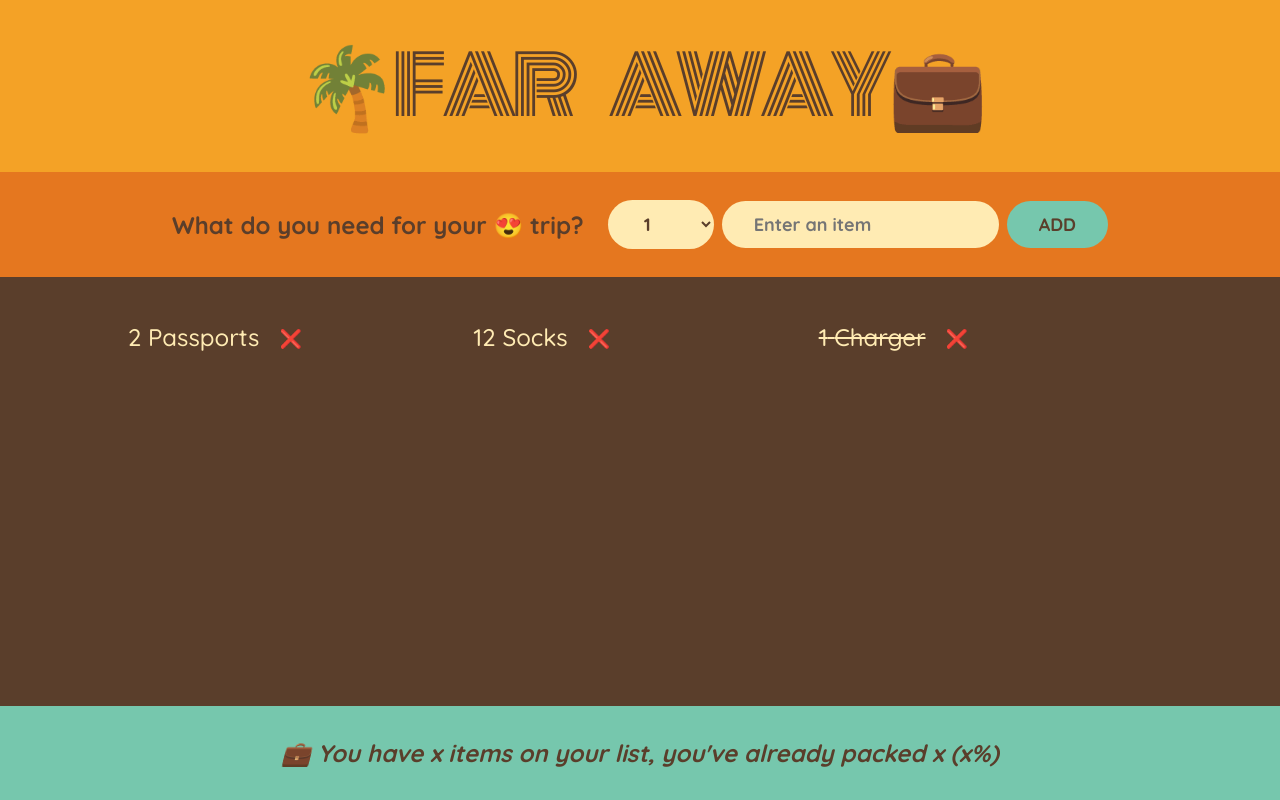
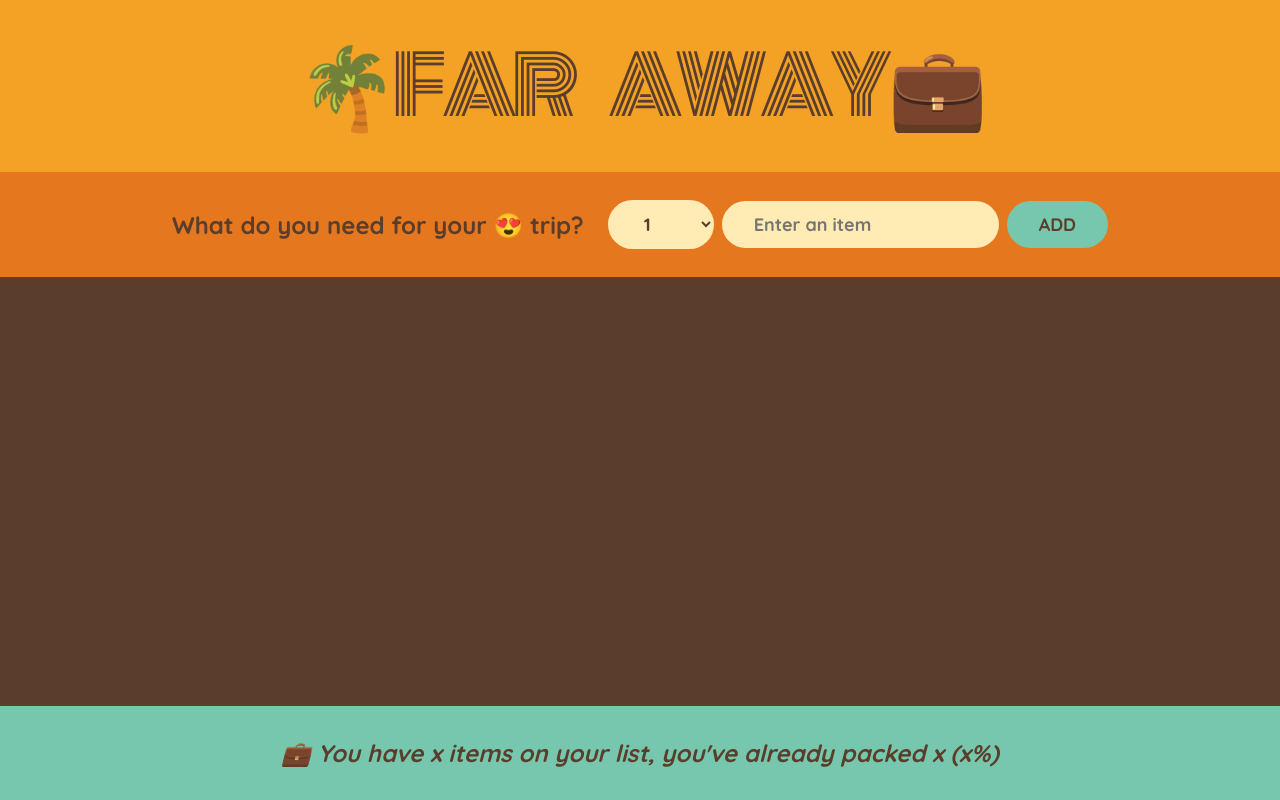
Before and after one commit to Charles-Rocke/Travel-App, a React (Create React App) app: page / in a window 1280 px wide. Built offline with nearby package versions, Linux system fonts and the light colour scheme.

Commit message:
Lifted State to parent component

```diff
--- a/src/App.js
+++ b/src/App.js
@@ -5,24 +5,32 @@
   { id: 3, description: "Charger", quantity: 1, packed: true },
 ];
 
+// default App component
 export default function App() {
+  // moved ites state up from form
+  const [items, setItems] = useState([]);
+  // handle add items
+  function handleAddItems(item) {
+    setItems((items) => [...items, item]);
+  }
+
   return (
     <div className="app">
       <Logo />
-      <Form />
-      <PackingList />
+      <Form onAddItems={handleAddItems} />
+      <PackingList items={items} />
       <Stats />
     </div>
   );
 }
 
-//
+// Logo commponent
 function Logo() {
   return <h1>🌴Far Away💼</h1>;
 }
 
-//
-function Form() {
+// Form component
+function Form({ onAddItems }) {
   /* Controlled elements:
     1. define a piece of state
     2. use that piece of state oin the element that we want to control
@@ -32,6 +40,7 @@
   const [description, setDescription] = useState("");
   //state for quantity
   const [quantity, setQuantity] = useState(1);
+
   // event handler
   function handleSubmit(event) {
     // disable page reload on submit
@@ -44,6 +53,7 @@
     const newItem = { description, quantity, packed: false, id: Date.now() };
     console.log(newItem);
 
+    onAddItems(newItem);
     // setDescription to itial state
     setDescription("");
     setQuantity(1);
@@ -73,12 +83,12 @@
   );
 }
 
-//
-function PackingList() {
+// Packing List component
+function PackingList({ items }) {
   return (
     <div className="list">
       <ul>
-        {initialItems.map((item) => (
+        {items.map((item) => (
           <Item item={item} key={item.id} />
         ))}
       </ul>
@@ -86,7 +96,7 @@
   );
 }
 
-// item component
+// Item component
 function Item({ item }) {
   return (
     <li>
@@ -99,7 +109,7 @@
   );
 }
 
-//
+// Stats component
 function Stats() {
   return (
     <footer className="stats">
```
